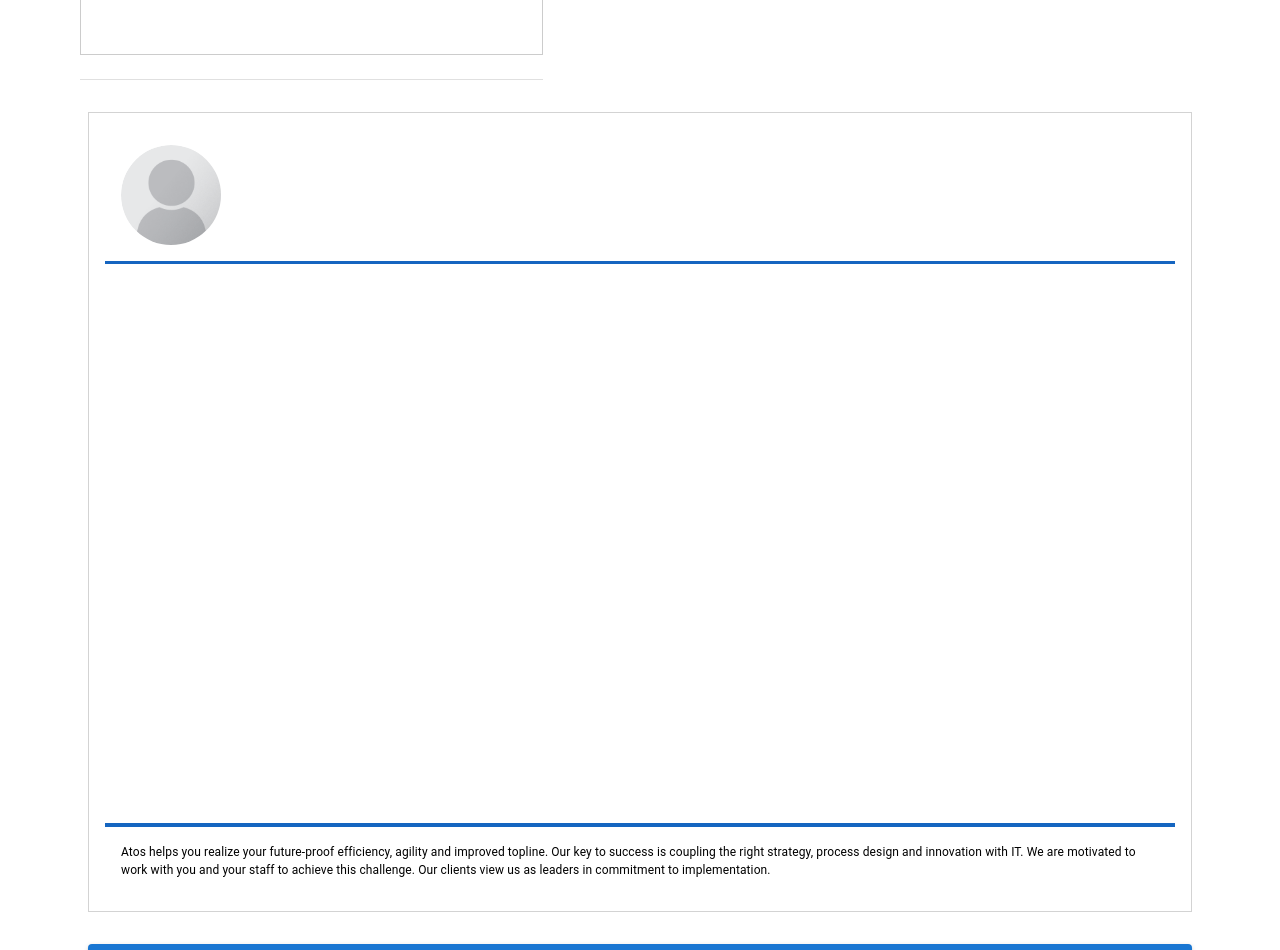
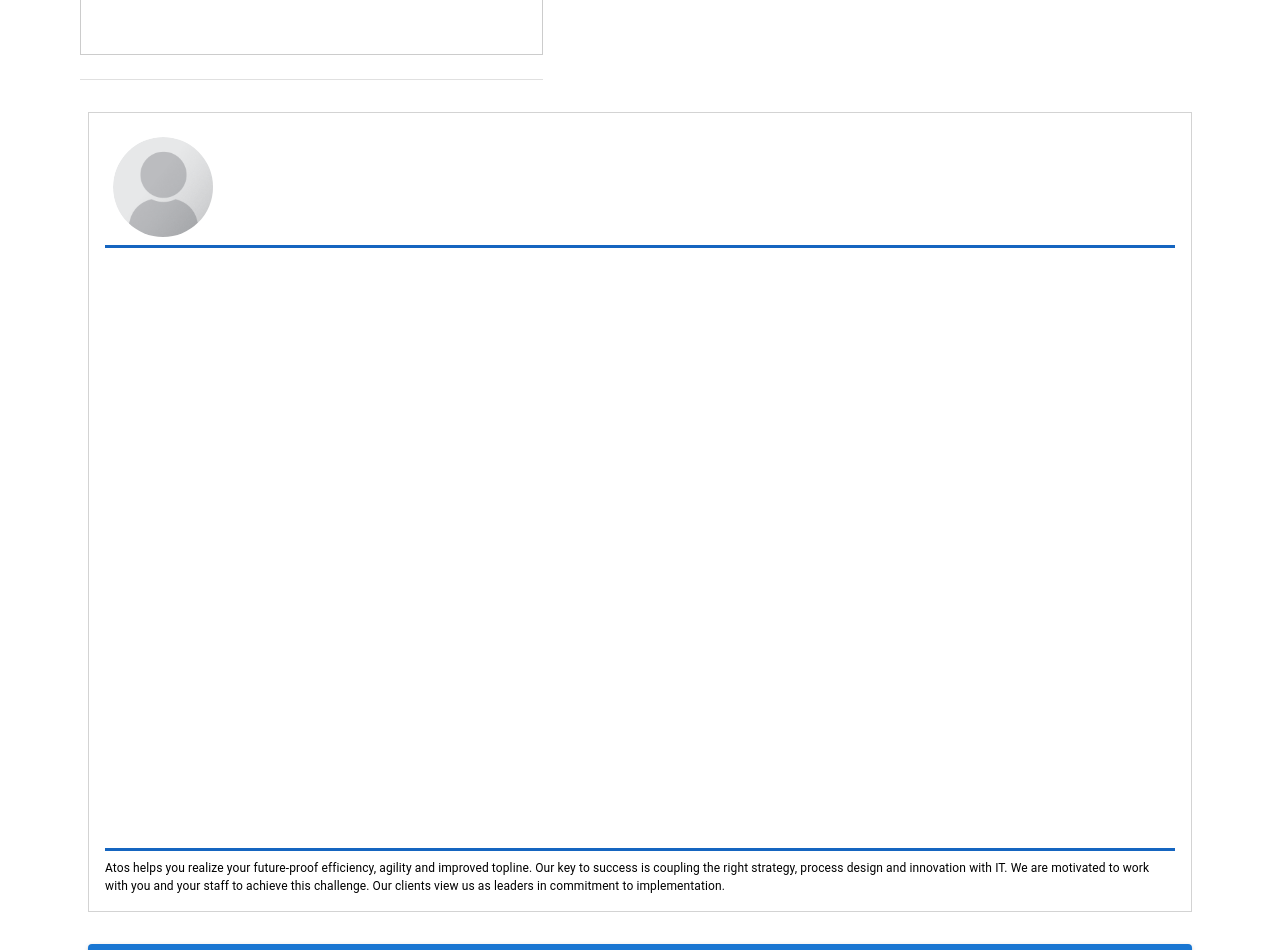
Before and after one commit to PL-WAW-ARAA-CVGENERATE/cv-one-page-generator, a React (Create React App) app: page / in a window 1280 px wide. Shown: the part 1640-2590 px from the top of the page. Built offline with nearby package versions, Linux system fonts and the light colour scheme.

Commit message:
fix paddings from generated PDF

```diff
--- a/src/components/RenderedForm.tsx
+++ b/src/components/RenderedForm.tsx
@@ -108,7 +108,7 @@ const RenderedForm = ({ state, croppedArea, image }: any) => {
 					container
 					gap={2}
 					alignItems="center"
-					padding={2}
+					padding={1}
 					sx={{ borderBottom: 3, borderBottomColor: "#1565C0" }}
 				>
 					<OutputAvatar croppedArea={croppedArea} image={image} />
@@ -156,9 +156,9 @@ const RenderedForm = ({ state, croppedArea, image }: any) => {
 					)}
 				</Grid>
 				<Grid
-					padding={2}
+					paddingTop={1}
 					sx={{
-						borderTop: 4,
+						borderTop: 3,
 						borderTopColor: "#1565C0",
 					}}
 				>
```
